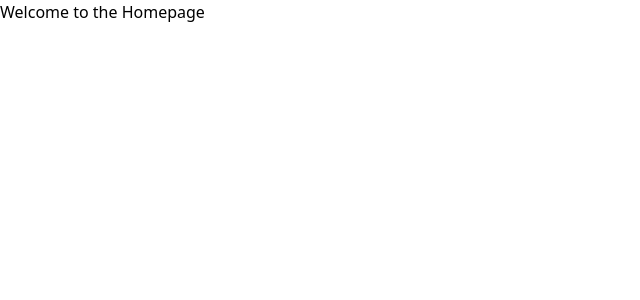
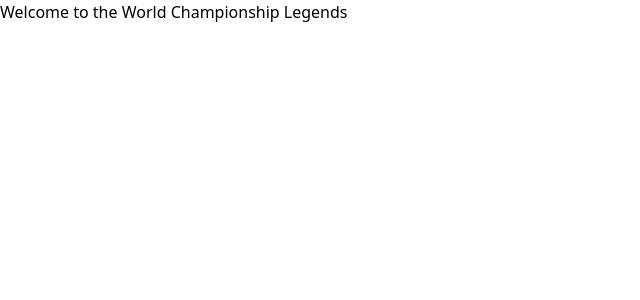
Before and after one commit to javed-ak/World-Champion-of-legend, a Next.js app: page /Home in a window 1280 px wide. Shown: the top 300 px of the page, without its empty margins (0-640 px from the left). Built offline with nearby package versions, Linux system fonts and the light colour scheme.

Commit message:
file updated

```diff
--- a/src/pages/Home.js
+++ b/src/pages/Home.js
@@ -1,9 +1,7 @@
-import React from "react";
-
 export default function Home() {
   return (
     <div>
-      <h1>Welcome to the Homepage</h1>
+      <h1>Welcome to the World Championship Legends</h1>
     </div>
   );
 }
--- a/src/pages/contact.js
+++ b/src/pages/contact.js
@@ -2,7 +2,7 @@ import Footer from '@/components/Footer'
 import Header from '@/components/Header'
 import Head from 'next/head'
 import React from 'react'
-import { Home } from './Home'
+import { Home } from './home'
 
 
 const Contact = ({ canonical_link, meta_title, meta_description, meta_keywords }) => {
```
